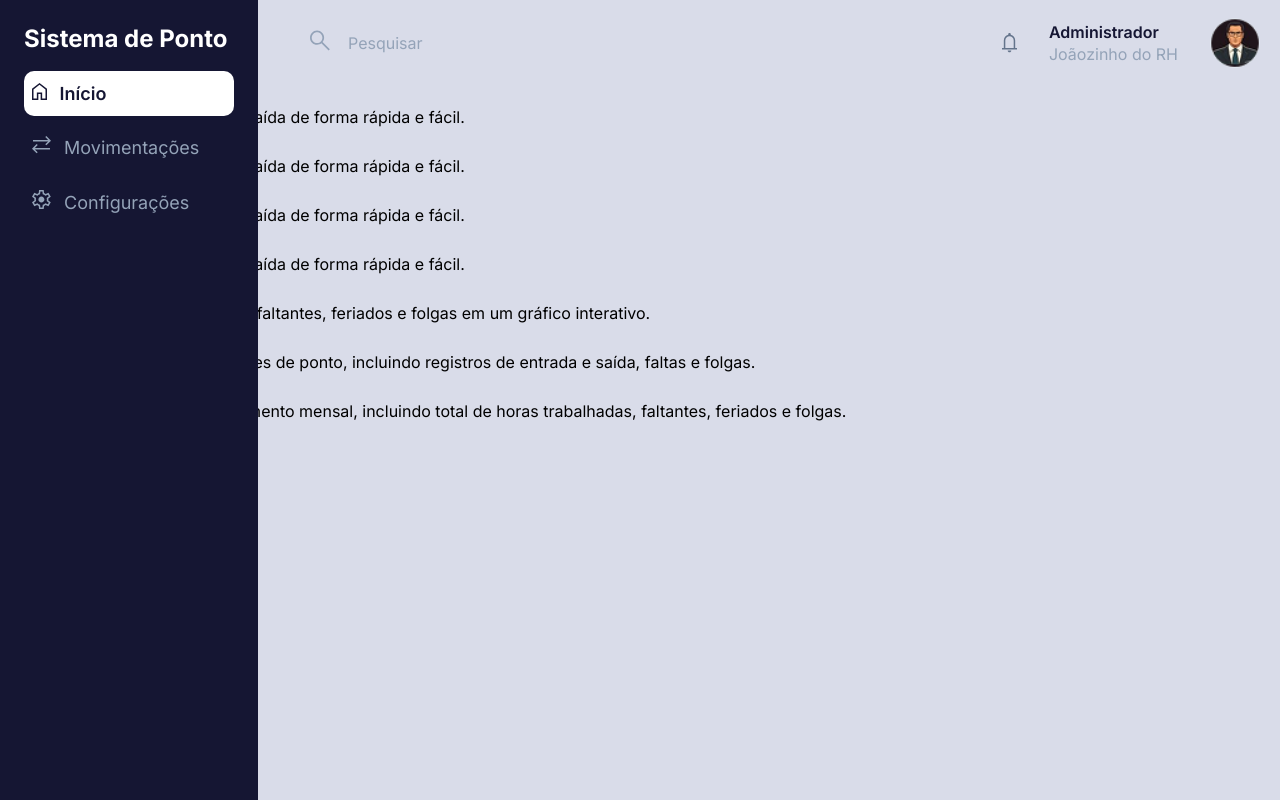
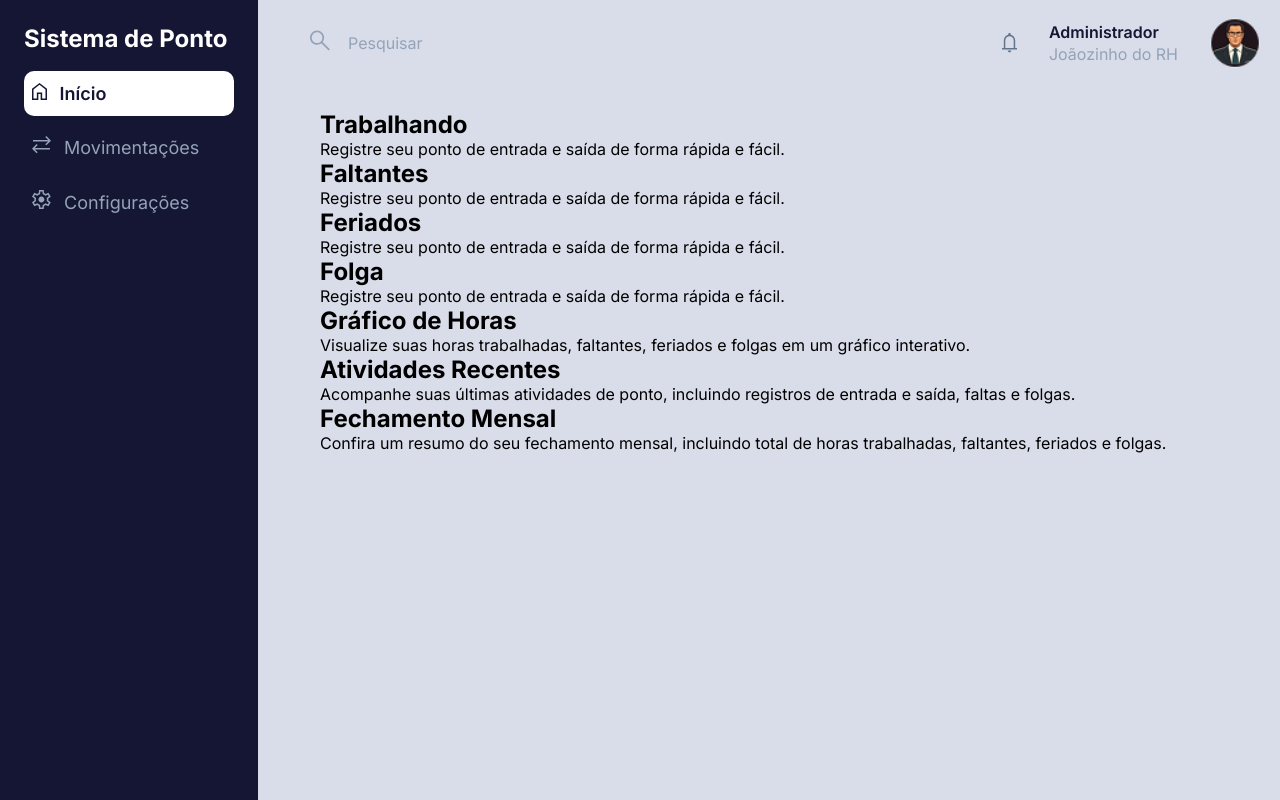
Before and after one commit to ebileu/mixponto, a Next.js app: page / in a window 1280 px wide. Built offline with nearby package versions, Linux system fonts and the light colour scheme.

Commit message:
Atualização CSS
Atualizando Margin da main

```diff
--- a/src/app/globals.css
+++ b/src/app/globals.css
@@ -16,6 +16,11 @@ h1{
     font-size: x-large;
     margin-bottom: 18px;
     color: var(--branco);
+}
+
+main{
+    margin-left: 160px;
+    margin-top: 32px;
 }
 
 ul{list-style: none;}
```
